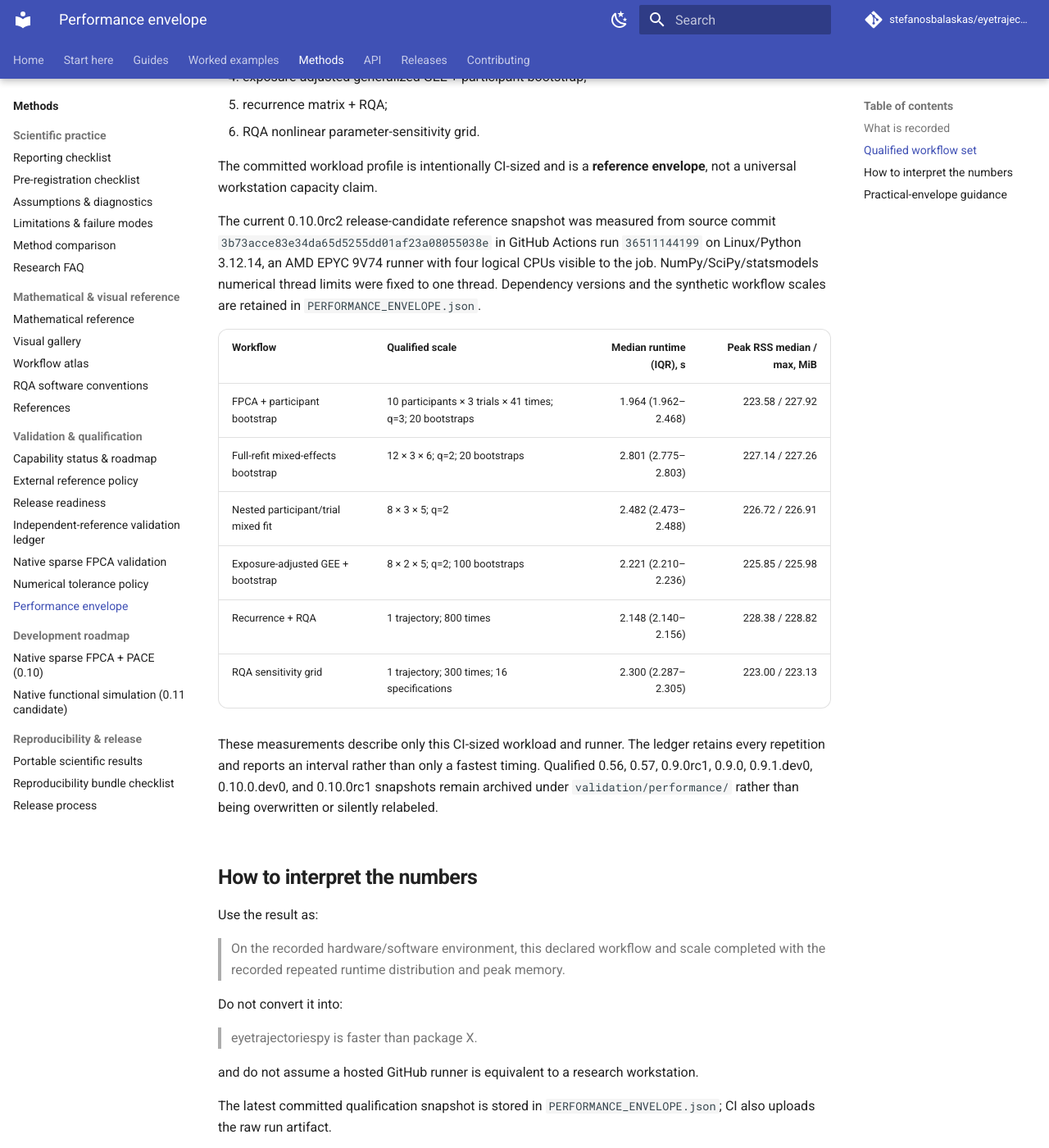
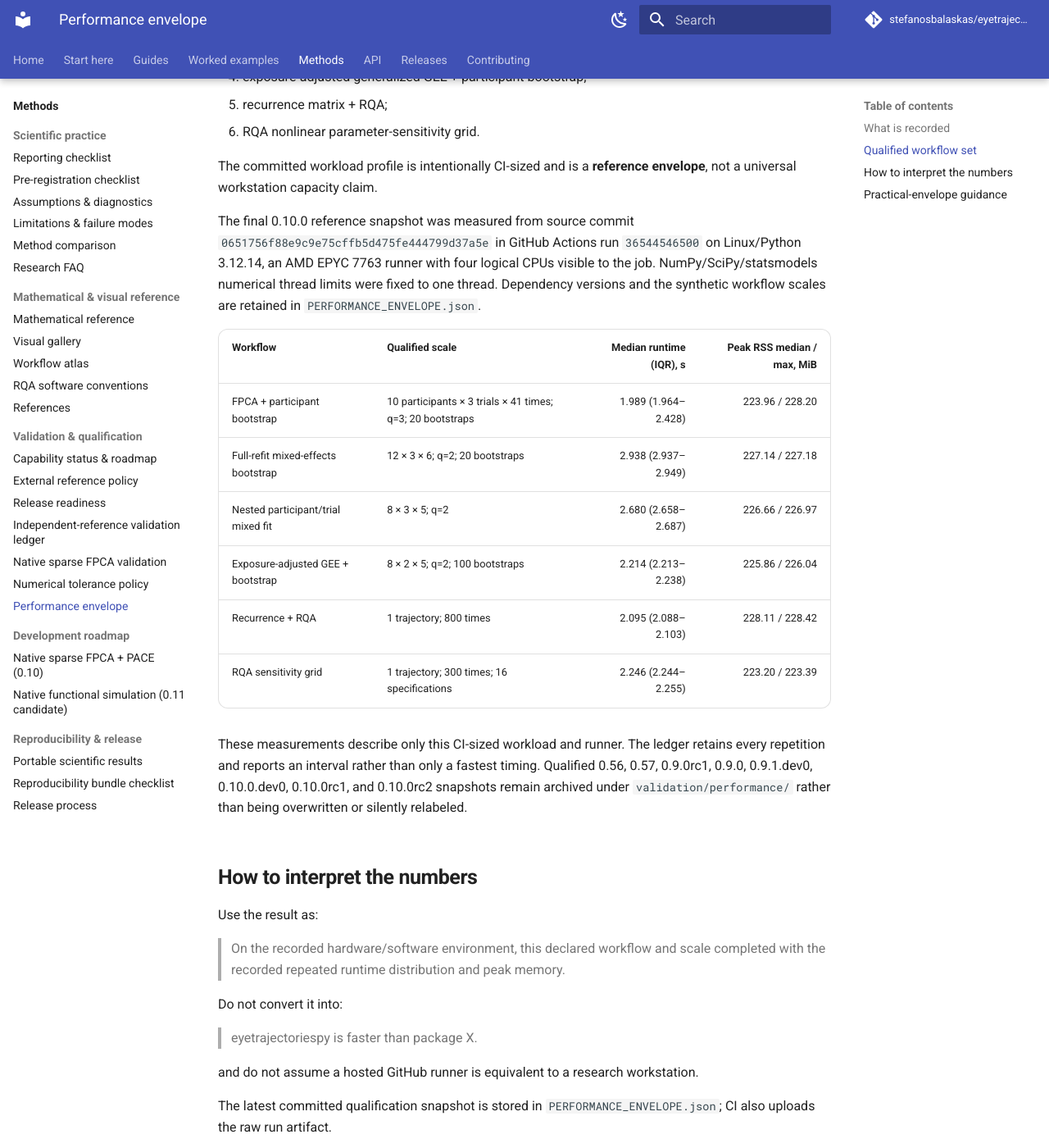
Before and after one commit to stefanosbalaskas/eyetrajectoriespy, an MkDocs documentation site: the page built from docs/validation/performance-envelope.md, in a window 1280 px wide and 1400 px high, scrolled down 1418 px. Shown: the whole window at 82% size. Built offline with MkDocs 1.6.1 and Material for MkDocs 9.7.7, drawn with Linux system fonts in a browser that asks for light colours; comment, search, counter and statistics services are not loaded; some of the changed text lies outside the part shown.

Commit message:
Document fresh final 0.10.0 performance envelope

```diff
--- a/docs/validation/performance-envelope.md
+++ b/docs/validation/performance-envelope.md
@@ -43,25 +43,20 @@
 The committed workload profile is intentionally CI-sized and is a **reference
 envelope**, not a universal workstation capacity claim.
 
-The current 0.10.0rc2 release-candidate reference snapshot was measured from
-source commit `3b73acce83e34da65d5255dd01af23a08055038e` in GitHub Actions run
-`36511144199` on Linux/Python 3.12.14, an AMD EPYC 9V74 runner with four
-logical CPUs visible to the job. NumPy/SciPy/statsmodels numerical thread
-limits were fixed to one thread. Dependency versions and the synthetic workflow
-scales are retained in `PERFORMANCE_ENVELOPE.json`.
+The final 0.10.0 reference snapshot was measured from source commit `0651756f88e9c9e75cffb5d475fe444799d37a5e` in GitHub Actions run `36544546500` on Linux/Python 3.12.14, an AMD EPYC 7763 runner with four logical CPUs visible to the job. NumPy/SciPy/statsmodels numerical thread limits were fixed to one thread. Dependency versions and the synthetic workflow scales are retained in `PERFORMANCE_ENVELOPE.json`.
 
 | Workflow | Qualified scale | Median runtime (IQR), s | Peak RSS median / max, MiB |
 |---|---|---:|---:|
-| FPCA + participant bootstrap | 10 participants × 3 trials × 41 times; q=3; 20 bootstraps | 1.964 (1.962–2.468) | 223.58 / 227.92 |
-| Full-refit mixed-effects bootstrap | 12 × 3 × 6; q=2; 20 bootstraps | 2.801 (2.775–2.803) | 227.14 / 227.26 |
-| Nested participant/trial mixed fit | 8 × 3 × 5; q=2 | 2.482 (2.473–2.488) | 226.72 / 226.91 |
-| Exposure-adjusted GEE + bootstrap | 8 × 2 × 5; q=2; 100 bootstraps | 2.221 (2.210–2.236) | 225.85 / 225.98 |
-| Recurrence + RQA | 1 trajectory; 800 times | 2.148 (2.140–2.156) | 228.38 / 228.82 |
-| RQA sensitivity grid | 1 trajectory; 300 times; 16 specifications | 2.300 (2.287–2.305) | 223.00 / 223.13 |
+| FPCA + participant bootstrap | 10 participants × 3 trials × 41 times; q=3; 20 bootstraps | 1.989 (1.964–2.428) | 223.96 / 228.20 |
+| Full-refit mixed-effects bootstrap | 12 × 3 × 6; q=2; 20 bootstraps | 2.938 (2.937–2.949) | 227.14 / 227.18 |
+| Nested participant/trial mixed fit | 8 × 3 × 5; q=2 | 2.680 (2.658–2.687) | 226.66 / 226.97 |
+| Exposure-adjusted GEE + bootstrap | 8 × 2 × 5; q=2; 100 bootstraps | 2.214 (2.213–2.238) | 225.86 / 226.04 |
+| Recurrence + RQA | 1 trajectory; 800 times | 2.095 (2.088–2.103) | 228.11 / 228.42 |
+| RQA sensitivity grid | 1 trajectory; 300 times; 16 specifications | 2.246 (2.244–2.255) | 223.20 / 223.39 |
 
 These measurements describe only this CI-sized workload and runner. The ledger
 retains every repetition and reports an interval rather than only a fastest
-timing. Qualified 0.56, 0.57, 0.9.0rc1, 0.9.0, 0.9.1.dev0, 0.10.0.dev0, and 0.10.0rc1 snapshots remain archived
+timing. Qualified 0.56, 0.57, 0.9.0rc1, 0.9.0, 0.9.1.dev0, 0.10.0.dev0, 0.10.0rc1, and 0.10.0rc2 snapshots remain archived
 under `validation/performance/` rather than being overwritten or silently
 relabeled.
 
@@ -91,6 +86,6 @@
 supports that statement on a named reference environment. Optimizer-heavy and
 bootstrap-heavy operations should not be summarized from a single fastest run.
 
-No runtime threshold is used as a scientific pass/fail criterion in 0.10.0rc2. Execution failure is a qualification failure; speed is an observed property to document, not a target to game.
+No runtime threshold is used as a scientific pass/fail criterion in 0.10.0. Execution failure is a qualification failure; speed is an observed property to document, not a target to game.
 Execution failure is a qualification failure; speed is an observed property to
 document, not a target to game.
```
